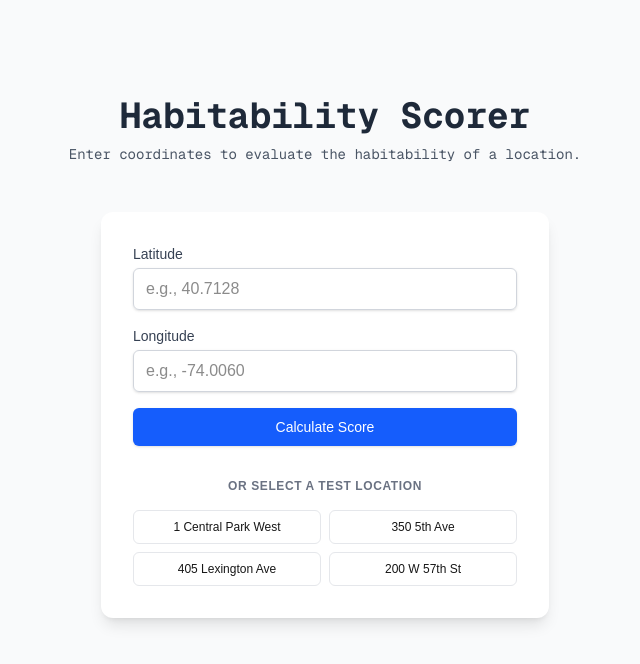
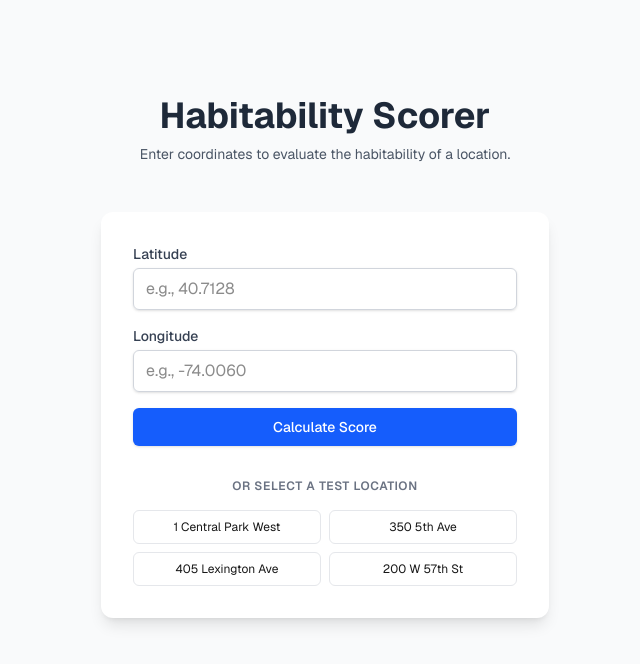
Before and after one commit to Pratiksha-Gaikwad/habitability-scorer, a Next.js app: page / in a window 1280 px wide. Shown: the top 664 px of the page, without its empty margins (315-955 px from the left). Built offline with nearby package versions, Linux system fonts and the light colour scheme.

Commit message:
Chore: removed unnecessary configurations

```diff
--- a/src/app/layout.js
+++ b/src/app/layout.js
@@ -1,27 +1,20 @@
-import { Geist, Geist_Mono } from "next/font/google";
+import { Geist } from "next/font/google";
 import "./globals.css";
 
-const geistSans = Geist({
-  variable: "--font-geist-sans",
+const geist = Geist({
   subsets: ["latin"],
-});
-
-const geistMono = Geist_Mono({
-  variable: "--font-geist-mono",
-  subsets: ["latin"],
+  display: "swap",
 });
 
 export const metadata = {
-  title: "Create Next App",
-  description: "Generated by create next app",
+  title: "Manhattan Habitability Scorer",
+  description: "Calculate and analyze habitability scores for locations in Manhattan based on environmental, social, and infrastructure factors.",
 };
 
 export default function RootLayout({ children }) {
   return (
     <html lang="en">
-      <body
-        className={`${geistSans.variable} ${geistMono.variable} antialiased`}
-      >
+      <body className={`${geist.className} antialiased`}>
         {children}
       </body>
     </html>
```
